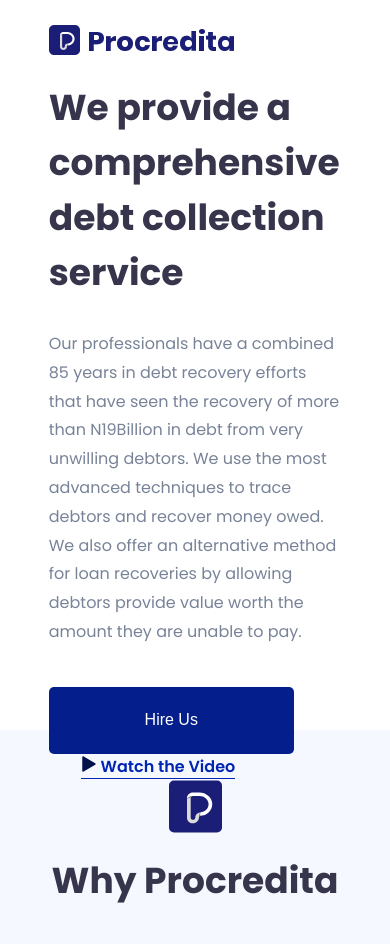
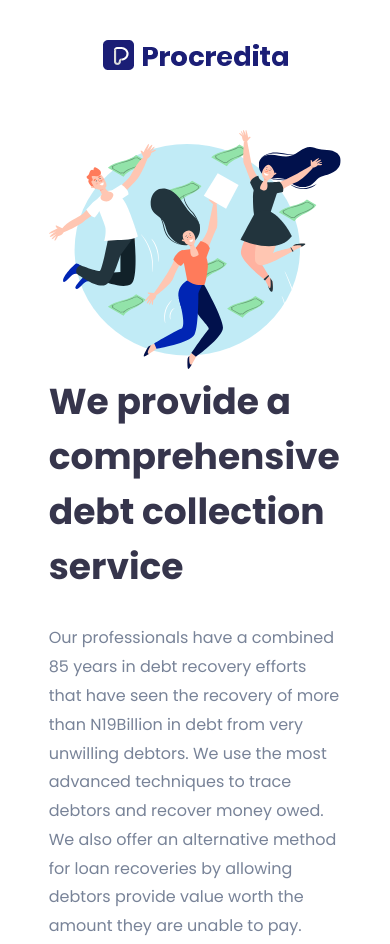
Before and after one commit to john-afolabi/paymonthlycars-task, a website built with Parcel: page src/index.html in a window 390 px wide. Shown: the top 944 px of the page. Built offline with nearby package versions, Linux system fonts and the light colour scheme; files whose address does not match are found by name.

Commit message:
Complete tablet responsiveness Header component

```diff
--- a/src/components/Header.js
+++ b/src/components/Header.js
@@ -38,7 +38,7 @@
 
 		</nav>
 
-		<div class="hero-bg">
+
 			<div class="hero">
 				<div class="hero-text">
 					<h2>We provide a comprehensive debt collection service</h2>
@@ -56,9 +56,9 @@
 					<a class="link-hero">
 					Watch the Video</a>
 				</div>
-				<img src="${hero}" alt="debt collection" class="hero-image" />
+				<div><img src="${hero}" alt="debt collection" class="hero-image" /></div>
 			</div>
-		</div>
+
 	</div>
 </header>
 
--- a/src/scss/_base.scss
+++ b/src/scss/_base.scss
@@ -6,8 +6,7 @@
 $primary-font: "Poppins", sans-serif;
 
 //colors
-$primary-color: #ee5724;
-$secondary-color: #041e8b;
+$primary-color: #041e8b;
 $white: #ffffff;
 $black: #000000;
 $gray: #6d7278;
--- a/src/scss/_header.scss
+++ b/src/scss/_header.scss
@@ -13,6 +13,10 @@
 		justify-content: space-between;
 		padding: 40px 0;
 
+		@media screen and (max-width: 992px) {
+			flex-direction: column;
+		}
+
 		img {
 			max-height: 35px;
 		}
@@ -24,6 +28,10 @@
 
 			li {
 				margin: 0 25px;
+			}
+
+			@media screen and (max-width: 992px) {
+				margin: 1rem 0;
 			}
 		}
 
@@ -49,17 +57,22 @@
 		}
 	}
 
-	.hero-bg {
 	.hero {
-			height: 650px;
-			display: grid;
-			grid-template-columns: 1fr 1fr;
-			grid-column-gap: 2em;
-			justify-items: center;
+		display: flex;
+		justify-content: space-around;
 		align-items: center;
-			margin: 0 auto;
+		margin: 5rem auto;
+
+		@media screen and (max-width: 992px) {
+			flex-direction: column-reverse;
+		}
 
 		.hero-text {
+			width: calc(50% - 2rem);
+
+			@media screen and (max-width: 992px) {
+				width: unset;
+			}
 			h2 {
 				margin-bottom: 3rem;
 			}
@@ -91,10 +104,16 @@
 				}
 			}
 		}
+
+		div {
+			width: calc(50% - 2rem);
+
+			@media screen and (max-width: 992px) {
+				width: unset;
 			}
-
 			.hero-image {
-			width: 100%;
+				max-width: 100%;
 			}
 		}
 	}
+}
```
Lines whose indentation alone changed are shown as unchanged.
